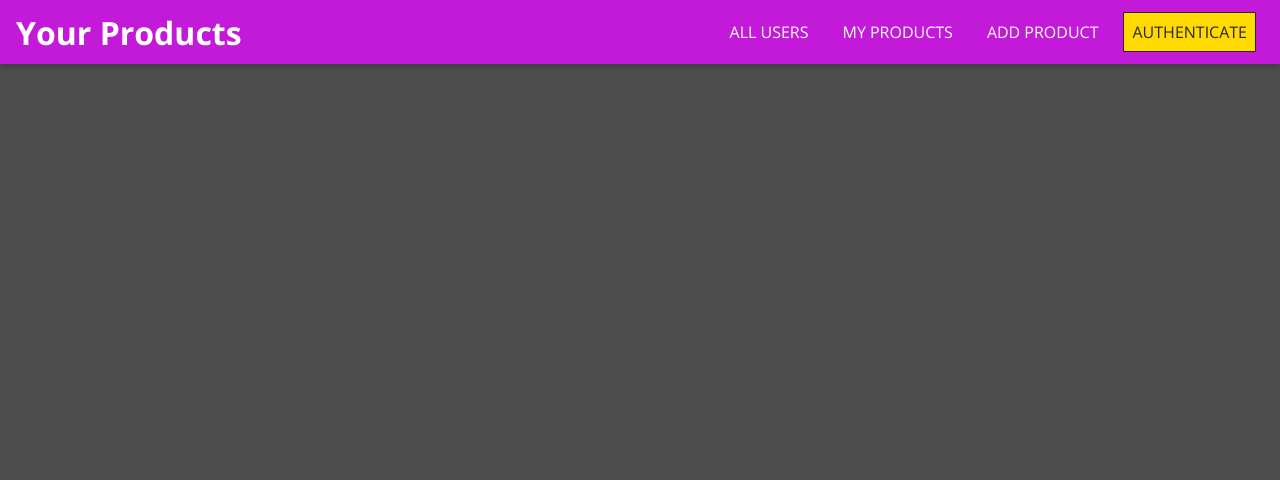
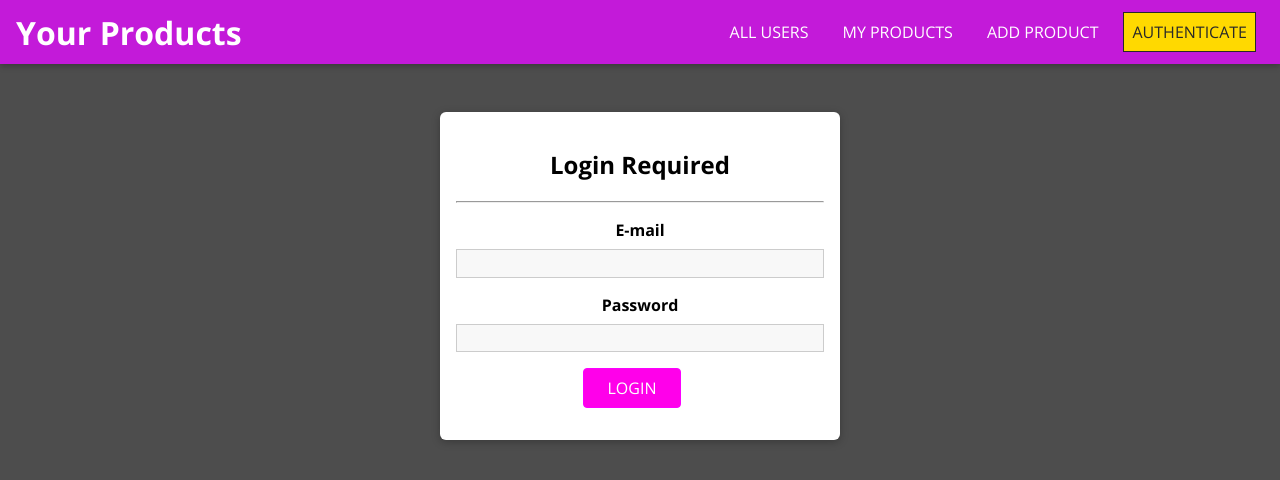
Before and after one commit to poojakanjalkar/Order-System, a React (Create React App) app in the folder my-order-system-app/: page /authenticate in a window 1280 px wide. Shown: the top 480 px of the page. Built offline with nearby package versions, Linux system fonts and the light colour scheme.

Commit message:
working on Auth page and login form

```diff
--- a/my-order-system-app/src/App.js
+++ b/my-order-system-app/src/App.js
@@ -6,6 +6,7 @@ import UserProducts from "./Products/pages/UserProducts";
 import MainNavigation from "./SHARED/components/Navigation/MainNavigation";
 import NewProduct from "./Products/pages/NewProduct";
 import UpdateProduct from "./Products/pages/UpdateProduct";
+import Auth from "./Users/pages/Auth";
 
 function App() {
   return (
@@ -17,6 +18,7 @@ function App() {
           <Route path="/products/new" Component={NewProduct} />
           <Route path="/products/:productId" Component={UpdateProduct} />
           <Route path="/:userId/products" exact Component={UserProducts} />
+          <Route path="/authenticate" exact Component={Auth}></Route>
         </Routes>
       </main>
     </Router>
--- /dev/null
+++ b/my-order-system-app/src/Users/pages/Auth.css
@@ -0,0 +1,15 @@
+.authentication__header {
+  color: white;
+  text-align: center;
+}
+
+.authentication {
+  width: 90%;
+  max-width: 25rem;
+  margin: 7rem auto;
+  text-align: center;
+}
+
+.authentication form {
+  margin-bottom: 1rem;
+}
--- /dev/null
+++ b/my-order-system-app/src/Users/pages/Auth.js
@@ -0,0 +1,40 @@
+import React from "react";
+import Card from "../../SHARED/UIELEMENTS/Card/Card";
+import Input from "../../SHARED/FORMELEMENTS/Input";
+import { VALIDATOR_EMAIL, VALIDATOR_MIN } from "../../SHARED/util/validators";
+import "./Auth.css";
+import Button from "../../SHARED/FORMELEMENTS/Button";
+
+export default function Auth() {
+  return (
+    <Card className="authentication">
+      <h2>Login Required</h2>
+      <hr />
+      <form>
+        <Input
+          id="email"
+          element="input"
+          label="E-mail"
+          type="email"
+          value=""
+          valid=""
+          validators={[VALIDATOR_EMAIL]}
+          errorText="please enter correct email"
+          onInput={() => {}}
+        />
+        <Input
+          id="password"
+          element="input"
+          type="password"
+          label="Password"
+          value=""
+          valid=""
+          validators={[VALIDATOR_MIN(3)]}
+          errorText="please enter correct password"
+          onInput={() => {}}
+        />
+        <Button>LOGIN</Button>
+      </form>
+    </Card>
+  );
+}
```
